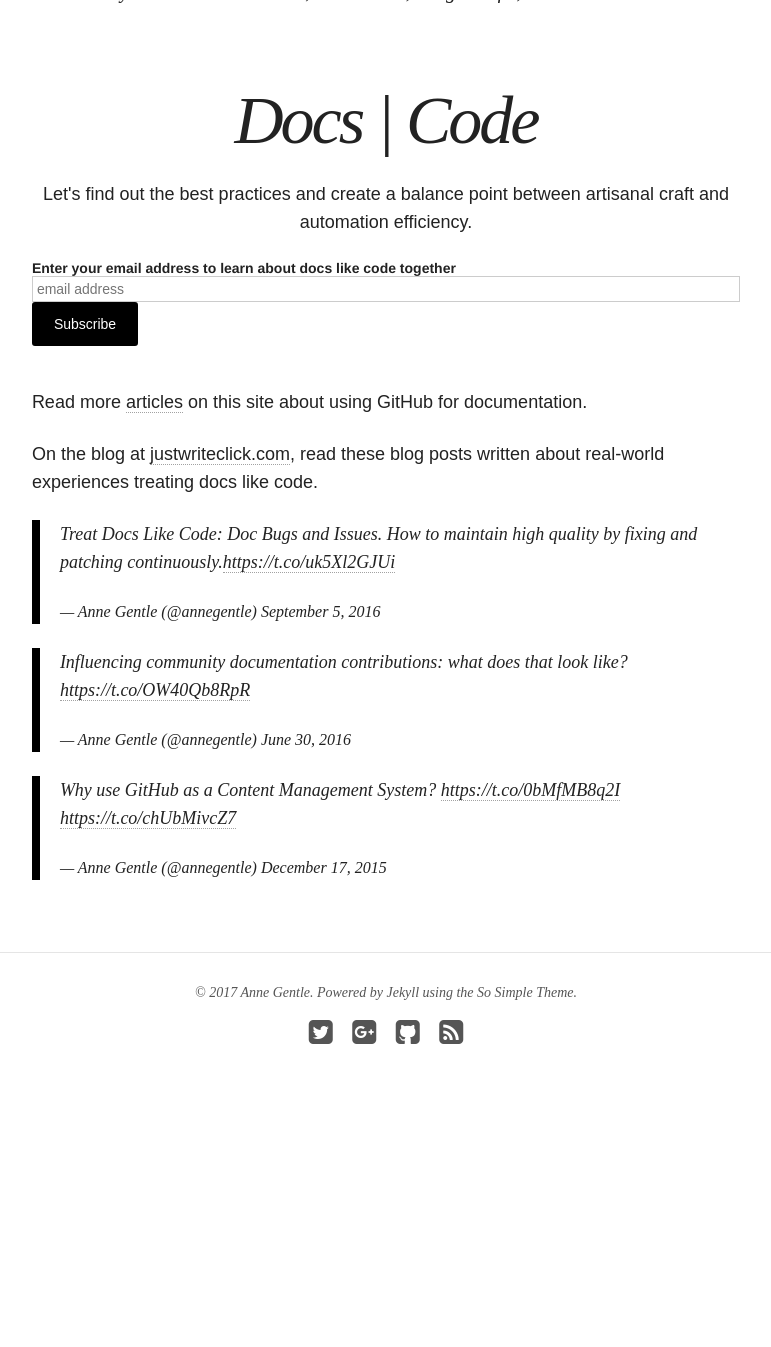
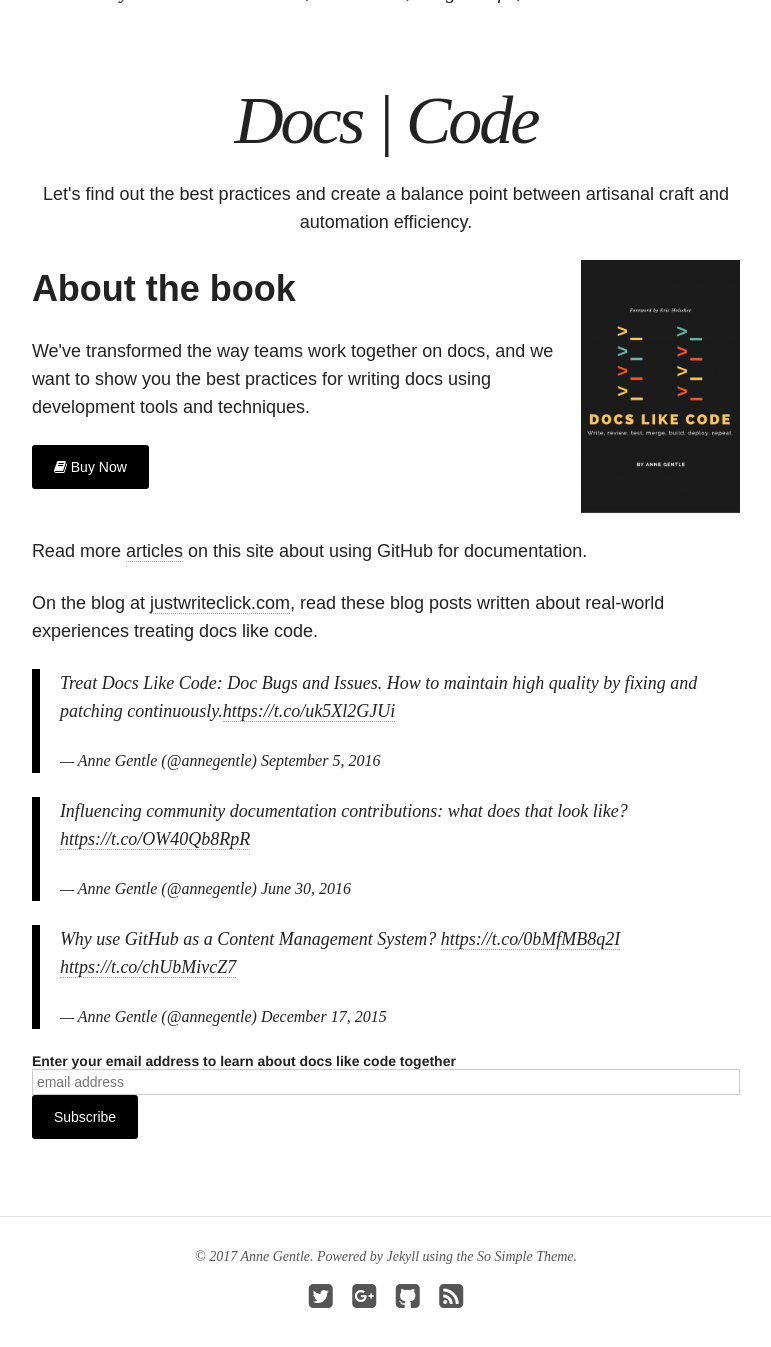
Before and after one commit to justwriteclick/docslikecode, a Jekyll site: the page built from index.html, in a window 1280 px wide and 1400 px high, scrolled down 440 px. Shown: the top 1347 px of the window, without its empty margins (254-1025 px from the left). Built offline with Jekyll 4.4.1, drawn with Linux system fonts in a browser that asks for light colours; nearby versions of some CDN libraries; comment, search, counter and statistics services are not loaded; before the commit the page ends 1584 px from its top, so only the background shows below that.

Commit message:
Update with new book cover and title

```diff
--- a/index.html
+++ b/index.html
@@ -12,7 +12,13 @@
 </p>
 </div>
 
-{% include sign-up.html %}
+<img src="../../images/docs-like-code-book.jpg" alt="Write Docs Like Code" align="right" height="100" width="159">
+
+<h1>About the book</h1>
+<p>We've transformed the way teams work together on docs, and we want to show you the best practices for writing docs using development tools and techniques.</p>
+<p><a href="http://lulu.com/" class="btn btn--light-outline btn--large"><i class='fa fa-book'></i> Buy Now</a></p>
+
+
 
 <p>Read more <a href="{{base_url}}/articles/">articles</a> on this site about
 using GitHub for documentation.</p>
@@ -25,3 +31,5 @@
 <script async src="//platform.twitter.com/widgets.js" charset="utf-8"></script>
 <blockquote class="twitter-tweet" data-lang="en"><p lang="en" dir="ltr">Why use GitHub as a Content Management System? <a href="https://t.co/0bMfMB8q2I">https://t.co/0bMfMB8q2I</a> <a href="https://t.co/chUbMivcZ7">https://t.co/chUbMivcZ7</a></p>&mdash; Anne Gentle (@annegentle) <a href="https://twitter.com/annegentle/status/677493432600825856">December 17, 2015</a></blockquote>
 <script async src="//platform.twitter.com/widgets.js" charset="utf-8"></script>
+
+{% include sign-up.html %}
```
Also changed, not shown: book/index.md (+1 -1 lines), images/docs-like-code-book.jpg (added), images/write-docs-like-code-3d.png (deleted), images/write-docs-like-code-cover.png (deleted), 2 other files.
